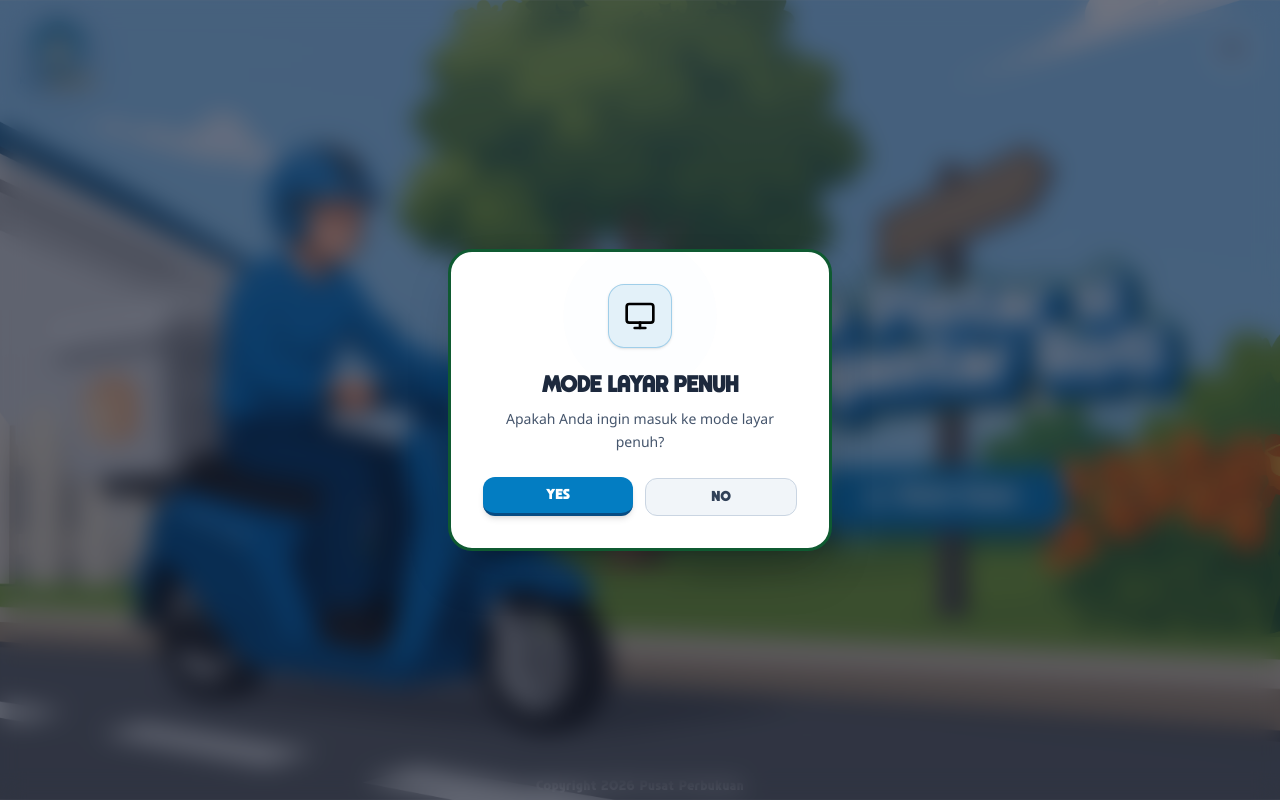
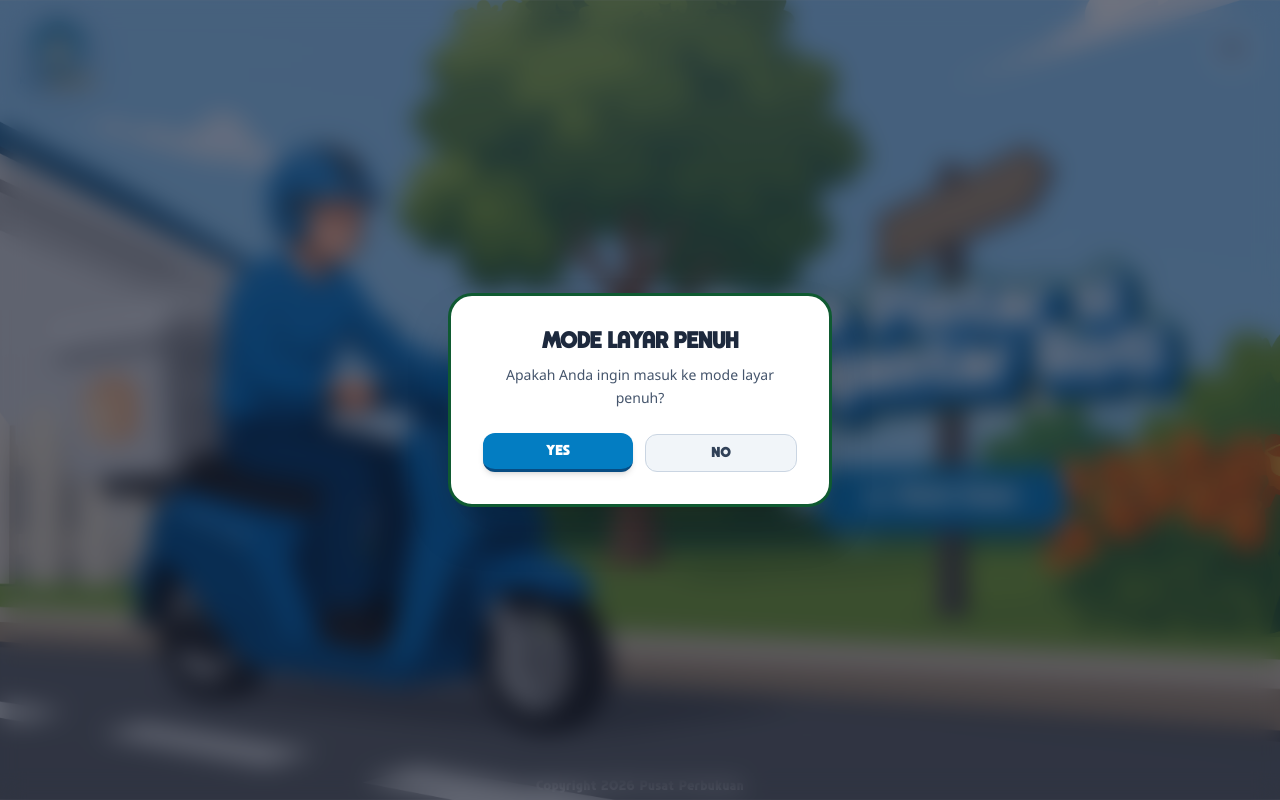
Before and after one commit to rhmn68/aigensee-rute-kurir-roti-pintar, a React (Vite) app: page / in a window 1280 px wide. Built offline with nearby package versions, Linux system fonts and the light colour scheme.

Commit message:
Remove icon above fullscreen prompt title

```diff
--- a/src/App.tsx
+++ b/src/App.tsx
@@ -1,4 +1,3 @@
-import { Monitor } from 'lucide-react';
 import { useState, useEffect } from 'react';
 import { SplashPage } from '@pages/splash/SplashPage';
 import { DashboardPage } from '@pages/dashboard/DashboardPage';
@@ -91,13 +90,6 @@ export default function App() {
       {showFullscreenPrompt && (
         <div id="fullscreen-prompt-modal" className="fixed inset-0 z-[9999] flex items-center justify-center bg-slate-900/60 backdrop-blur-md p-4 select-none animate-fadeIn">
           <div id="fullscreen-prompt-card" className="relative max-w-sm w-full mx-auto bg-white border-[3px] border-[#0f5a31] shadow-2xl rounded-3xl p-6 sm:p-8 flex flex-col items-center text-center">
-            <div id="fullscreen-prompt-icon-wrapper" className="relative flex items-center justify-center mb-6">
-              <div className="absolute w-20 h-20 bg-[#037DC2]/20 rounded-full animate-ping opacity-75" />
-              <div className="w-16 h-16 bg-[#037DC2]/10 border border-[#037DC2]/30 rounded-2xl flex items-center justify-center text-3xl shadow-sm z-10">
-                <Monitor className="w-8 h-8" aria-hidden="true" />
-              </div>
-            </div>
-
             <h3 id="fullscreen-prompt-title" className="text-lg sm:text-xl font-black text-slate-800 tracking-tight mb-2 uppercase font-display">
               Mode Layar Penuh
             </h3>
```
